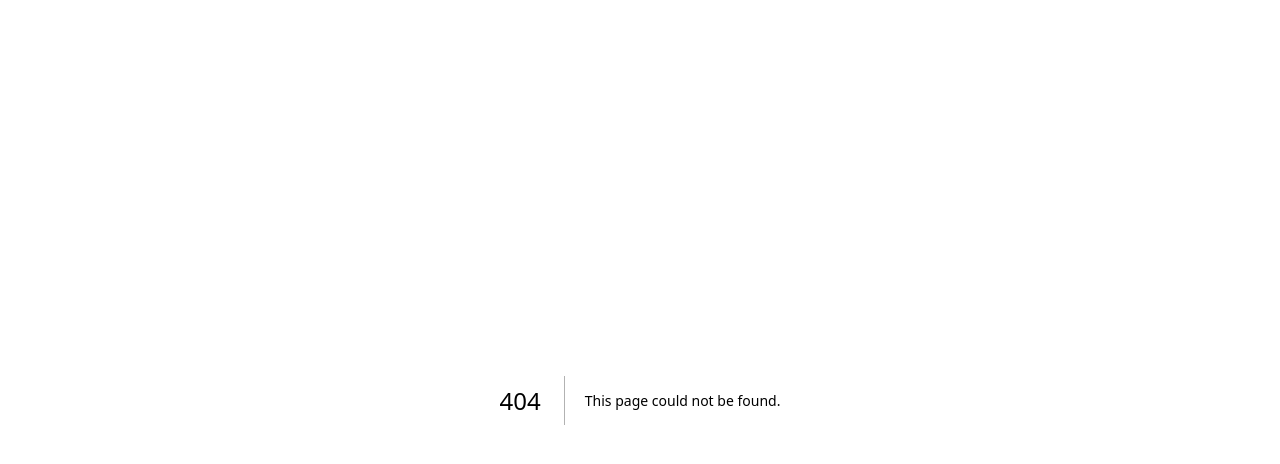
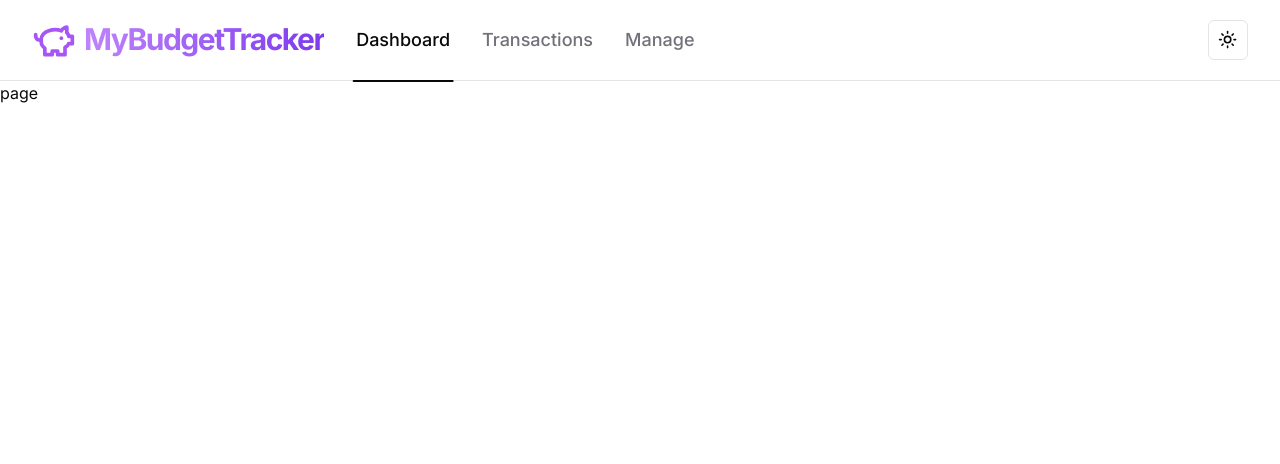
Before and after one commit to thobenayann/my-budget-tracker, a Next.js app: page / in a window 1280 px wide. Before the commit this address had no page. Shown: the top 464 px of the page. Built offline with nearby package versions, Linux system fonts and the light colour scheme.

Commit message:
theme switcher for darkmode and desktop navbar

```diff
--- /dev/null
+++ b/app/(dashboard)/layout.tsx
@@ -0,0 +1,13 @@
+import NavBar from '@/components/NavBar';
+import React from 'react';
+
+function layout({ children }: { children: React.ReactNode }) {
+    return (
+        <div className='relative flex h-screen w-full flex-col'>
+            <NavBar />
+            <div className='w-full'>{children}</div>
+        </div>
+    );
+}
+
+export default layout;
--- /dev/null
+++ b/app/(dashboard)/page.tsx
@@ -0,0 +1,5 @@
+function page() {
+    return <div>page</div>;
+}
+
+export default page;
--- a/app/layout.tsx
+++ b/app/layout.tsx
@@ -1,4 +1,4 @@
-import RootProviders from '@/components/providers/RootProviders';
+import { ThemeProvider } from '@/components/providers/ThemeProvider';
 import { ClerkProvider } from '@clerk/nextjs';
 import type { Metadata } from 'next';
 import { Inter } from 'next/font/google';
@@ -18,9 +18,21 @@ export default function RootLayout({
 }>) {
     return (
         <ClerkProvider>
-            <html lang='fr' className='dark' style={{ colorScheme: 'dark' }}>
+            <html
+                lang='fr'
+                className='dark'
+                style={{ colorScheme: 'dark' }}
+                suppressHydrationWarning
+            >
                 <body className={inter.className}>
-                    <RootProviders>{children}</RootProviders>
+                    <ThemeProvider
+                        attribute='class'
+                        defaultTheme='system'
+                        enableSystem
+                        disableTransitionOnChange
+                    >
+                        {children}
+                    </ThemeProvider>
                 </body>
             </html>
         </ClerkProvider>
--- /dev/null
+++ b/components/DesktopNavBar.tsx
@@ -0,0 +1,46 @@
+import { UserButton } from '@clerk/nextjs';
+import Logo from './Logo';
+import NavBarItem from './NavBarItem';
+import { ThemeSwitcherBtn } from './ThemeSwitcherBtn';
+
+function DesktopNavBar() {
+    const items = [
+        {
+            label: 'Dashboard',
+            link: '/',
+        },
+        {
+            label: 'Transactions',
+            link: '/transactions',
+        },
+        {
+            label: 'Manage',
+            link: '/manage',
+        },
+    ];
+
+    return (
+        <div className='border-separate border-b'>
+            <nav className='container flex items-center justify-between px-8'>
+                <div className='flex h-[80px] min-h-[60px] items-center gap-x-4'>
+                    <Logo />
+                    <div className='flex h-full'>
+                        {items.map((item) => (
+                            <NavBarItem
+                                key={item.label}
+                                link={item.link}
+                                label={item.label}
+                            />
+                        ))}
+                    </div>
+                </div>
+                <div className='flex items-center gap-2'>
+                    <ThemeSwitcherBtn />
+                    <UserButton afterSignOutUrl='/sign-in' />
+                </div>
+            </nav>
+        </div>
+    );
+}
+
+export default DesktopNavBar;
--- /dev/null
+++ b/components/NavBar.Tsx
@@ -0,0 +1,7 @@
+import DesktopNavBar from './DesktopNavBar';
+
+function NavBar() {
+    return <DesktopNavBar />;
+}
+
+export default NavBar;
--- /dev/null
+++ b/components/NavBarItem.tsx
@@ -0,0 +1,32 @@
+'use client';
+
+import { cn } from '@/lib/utils';
+import Link from 'next/link';
+import { usePathname } from 'next/navigation';
+import { buttonVariants } from './ui/button';
+
+function NavBarItem({ link, label }: { link: string; label: string }) {
+    const pathname = usePathname();
+    const isActive = pathname === link;
+    console.log('isActive', isActive);
+    console.log('pathname', pathname);
+    return (
+        <div className='relative flex items-center'>
+            <Link
+                href={link}
+                className={cn(
+                    buttonVariants({ variant: 'ghost' }),
+                    'w-full justify-start text-lg text-muted-foreground hover:text-foreground',
+                    isActive && 'text-foreground'
+                )}
+            >
+                {label}
+            </Link>
+            {isActive && (
+                <div className='absolute -bottom-[2px] left-1/2 hidden h-[2px] w-[80%] -translate-x-1/2 rounded-xl bg-foreground md:block' />
+            )}
+        </div>
+    );
+}
+
+export default NavBarItem;
--- /dev/null
+++ b/components/ThemeSwitcherBtn.tsx
@@ -0,0 +1,39 @@
+'use client';
+
+import { MoonIcon, SunIcon } from 'lucide-react';
+import { useTheme } from 'next-themes';
+
+import { Button } from '@/components/ui/button';
+import {
+    DropdownMenu,
+    DropdownMenuContent,
+    DropdownMenuItem,
+    DropdownMenuTrigger,
+} from '@/components/ui/dropdown-menu';
+
+export function ThemeSwitcherBtn() {
+    const { setTheme } = useTheme();
+
+    return (
+        <DropdownMenu>
+            <DropdownMenuTrigger asChild>
+                <Button variant='outline' size='icon'>
+                    <SunIcon className='h-[1.2rem] w-[1.2rem] rotate-0 scale-100 transition-all dark:-rotate-90 dark:scale-0' />
+                    <MoonIcon className='absolute h-[1.2rem] w-[1.2rem] rotate-90 scale-0 transition-all dark:rotate-0 dark:scale-100' />
+                    <span className='sr-only'>Toggle theme</span>
+                </Button>
+            </DropdownMenuTrigger>
+            <DropdownMenuContent align='end'>
+                <DropdownMenuItem onClick={() => setTheme('light')}>
+                    Light
+                </DropdownMenuItem>
+                <DropdownMenuItem onClick={() => setTheme('dark')}>
+                    Dark
+                </DropdownMenuItem>
+                <DropdownMenuItem onClick={() => setTheme('system')}>
+                    System
+                </DropdownMenuItem>
+            </DropdownMenuContent>
+        </DropdownMenu>
+    );
+}
--- a/components/providers/RootProviders.tsx
+++ /dev/null
@@ -1,19 +0,0 @@
-'use client';
-
-import { ThemeProvider } from 'next-themes';
-import React from 'react';
-
-function RootProviders({ children }: { children: React.ReactNode }) {
-    return (
-        <ThemeProvider
-            attribute='class'
-            defaultTheme='system'
-            enableSystem
-            disableTransitionOnChange
-        >
-            {children}
-        </ThemeProvider>
-    );
-}
-
-export default RootProviders;
--- /dev/null
+++ b/components/providers/ThemeProvider.tsx
@@ -0,0 +1,8 @@
+'use client';
+
+import { ThemeProvider as NextThemesProvider } from 'next-themes';
+import { type ThemeProviderProps } from 'next-themes/dist/types';
+
+export function ThemeProvider({ children, ...props }: ThemeProviderProps) {
+    return <NextThemesProvider {...props}>{children}</NextThemesProvider>;
+}
```
